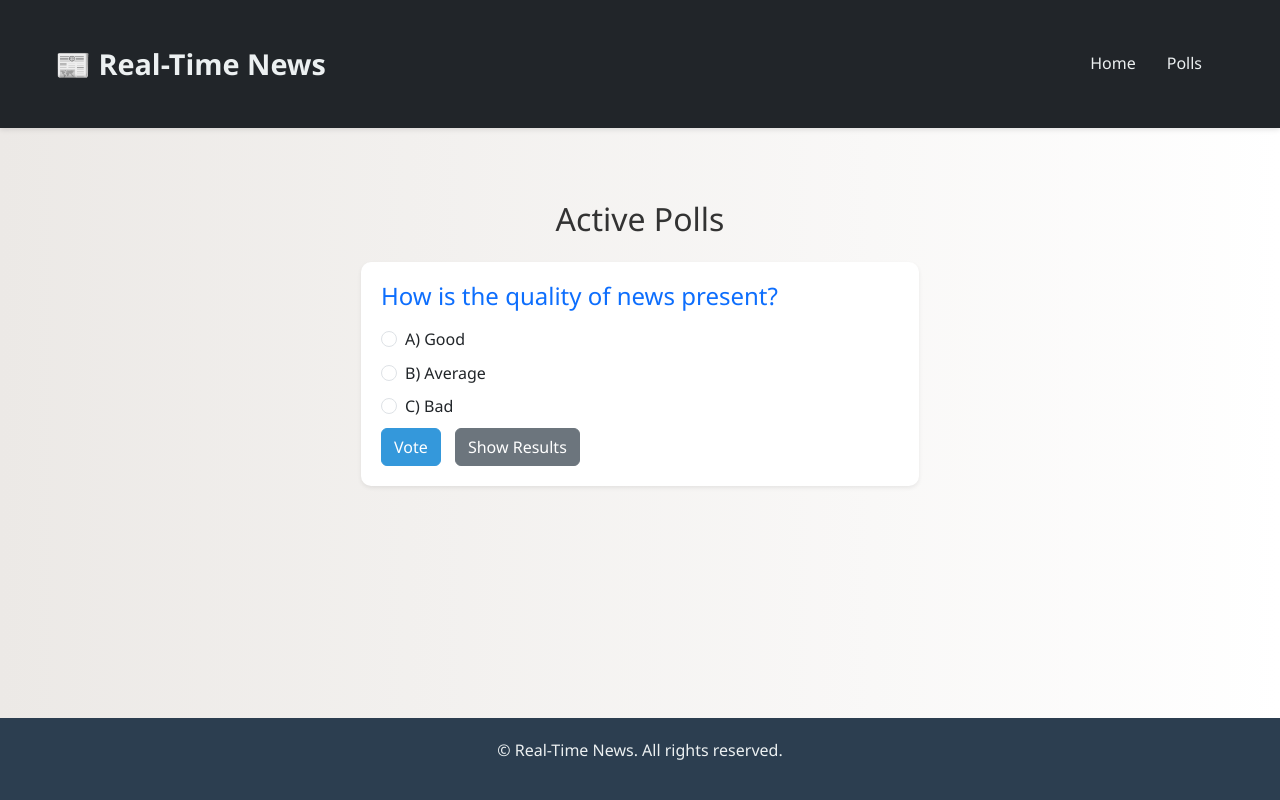
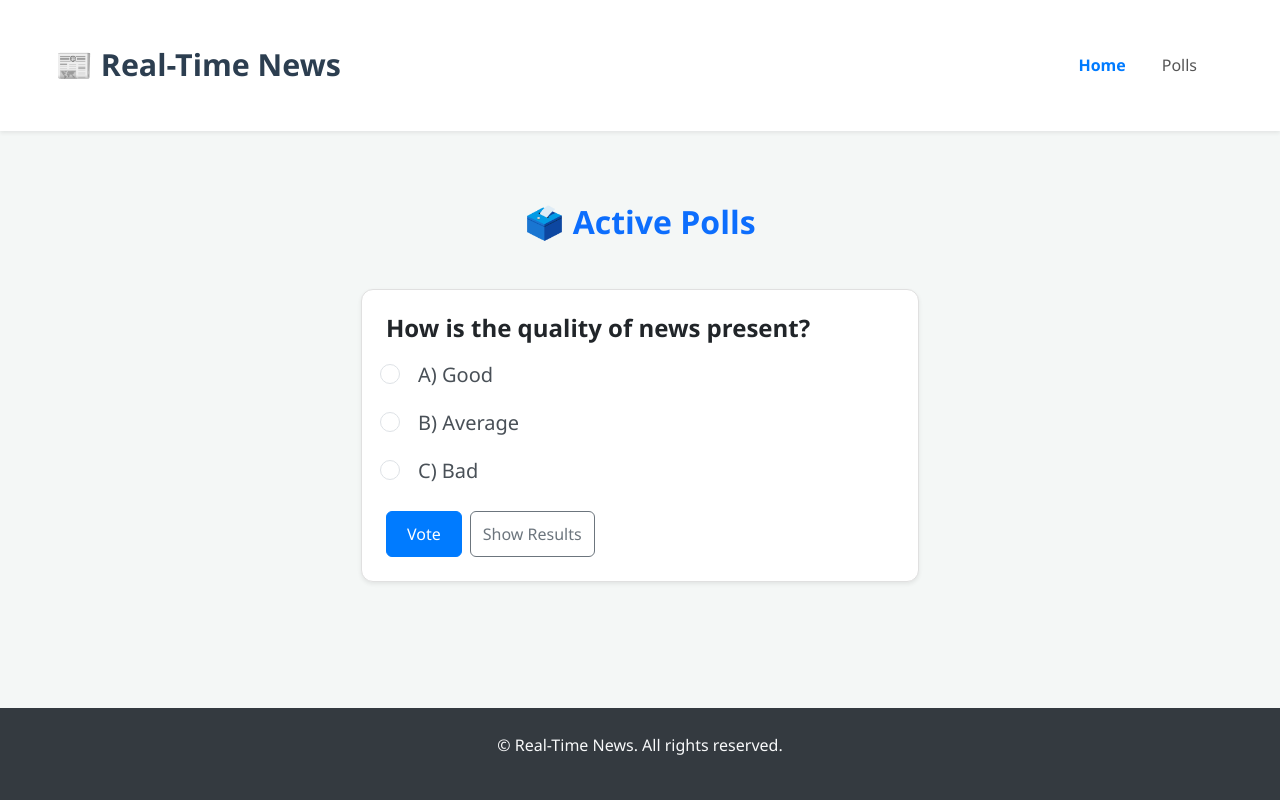
Before and after one commit to HAcker-1unoff-off/PBL, a Django app: page /polls/ in a window 1280 px wide. Run offline with Django 5.2, Linux system fonts and the light colour scheme; data comes from the database, SQL or seed files in the repository; data that the repository does not hold is empty; some libraries are stand-ins or nearby versions.

Commit message:
Seventh Instance

```diff
--- a/newsapp/static/css/style.css
+++ b/newsapp/static/css/style.css
@@ -1,6 +1,6 @@
 body {
     font-family: 'Segoe UI', Tahoma, Geneva, Verdana, sans-serif;
-    background: linear-gradient(to right, #ece9e6, #ffffff);
+    background: #f4f7f6;
     color: #333;
     line-height: 1.6;
     margin: 0;
@@ -17,121 +17,171 @@ body {
 }
 
 .navbar {
-    background-color: #2c3e50;
+    background-color: #ffffff;
     padding: 1rem 0;
-    box-shadow: 0 2px 5px rgba(0, 0, 0, 0.1);
-    margin-bottom: 20px;
+    box-shadow: 0 2px 8px rgba(0, 0, 0, 0.08);
+    margin-bottom: 30px;
 }
 
 .navbar-brand {
-    color: #ecf0f1;
-    font-weight: bold;
-    font-size: 1.8rem;
+    color: #2c3e50;
+    font-weight: 600;
+    font-size: 1.9rem;
     transition: color 0.3s ease;
 }
 
 .navbar-brand:hover {
-    color: #3498db;
+    color: #007bff;
 }
 
 .navbar-nav .nav-link {
-    color: #ecf0f1;
-    margin-right: 15px;
-    transition: color 0.3s ease;
+    color: #555;
+    margin-right: 20px;
+    font-weight: 500;
+    transition: color 0.3s ease, transform 0.2s ease-out;
 }
 
 .navbar-nav .nav-link:hover {
-    color: #3498db;
+    color: #007bff;
+    transform: translateY(-2px);
+}
+
+.navbar-nav .nav-link.active {
+    color: #007bff;
+    font-weight: 700;
+}
+
+
+
+.card {
+    border: 1px solid #e0e0e0;
+    border-radius: 12px;
+    box-shadow: 0 5px 15px rgba(0, 0, 0, 0.07);
+    transition: transform 0.3s ease, box-shadow 0.3s ease;
+    margin-bottom: 25px;
+    overflow: hidden;
+    background-color: #ffffff;
+}
+
+.card:hover {
+    transform: translateY(-5px);
+    box-shadow: 0 8px 25px rgba(0, 0, 0, 0.1);
+}
+
+.card-img-top {
+    border-top-left-radius: 12px;
+    border-top-right-radius: 12px;
+    width: 100%;
+    height: 220px;
+    object-fit: cover;
+}
+
+.card-body {
+    padding: 25px;
+}
+
+.card-title {
+    font-size: 1.6rem;
+    color: #343a40;
+    margin-bottom: 12px;
+    font-weight: 600;
+}
+
+.card-text {
+    font-size: 1rem;
+    color: #555;
+}
+
+.card-footer {
+    background-color: #f9f9f9;
+    border-top: 1px solid #e9ecef;
+    padding: 15px 25px;
+    font-size: 0.9rem;
+    color: #6c757d;
+}
+
+.btn-primary {
+    background-color: #007bff;
+    border-color: #007bff;
+    padding: 10px 20px;
+    font-weight: 500;
+    transition: background-color 0.2s ease, border-color 0.2s ease, transform 0.2s ease;
+}
+
+.btn-primary:hover {
+    background-color: #0056b3;
+    border-color: #0056b3;
+    transform: translateY(-1px);
+}
+
+.btn-secondary {
+    background-color: #6c757d;
+    border-color: #6c757d;
+    padding: 10px 20px;
+    font-weight: 500;
+    transition: background-color 0.2s ease, border-color 0.2s ease, transform 0.2s ease;
+}
+
+.btn-secondary:hover {
+    background-color: #545b62;
+    border-color: #545b62;
+    transform: translateY(-1px);
+}
+
+.footer {
+    background-color: #343a40;
+    color: #f8f9fa;
+    text-align: center;
+    padding: 25px 0;
+    margin-top: auto;
+    width: 100%;
+}
+
+.poll-form .form-check-label {
+    font-size: 1.05rem;
+    color: #495057;
 }
 
 .poll-form .btn {
     margin-right: 10px;
 }
 
-.results-container li {
-    padding: 8px 0;
-    border-bottom: 1px solid #eee;
+.results-container {
+     background-color: #f8f9fa;
+     border-radius: 8px;
 }
 
-.results-container li:last-child {
-    border-bottom: none;
+.results-container h6 {
+    color: #007bff;
+    font-weight: 600;
 }
 
-.card {
-    border: none;
-    border-radius: 10px;
-    box-shadow: 0 4px 15px rgba(0, 0, 0, 0.1);
-    transition: transform 0.3s ease, box-shadow 0.3s ease;
-    margin-bottom: 20px;
-    overflow: hidden;
-}
-
-.card:hover {
-    transform: translateY(-5px);
-    box-shadow: 0 6px 20px rgba(0, 0, 0, 0.15);
-}
-
-.card-img-top {
-    border-top-left-radius: 10px;
-    border-top-right-radius: 10px;
-    width: 100%;
-    height: 200px;
-    object-fit: cover;
-}
-
-.card-body {
-    padding: 20px;
-}
-
-.card-title {
-    font-size: 1.5rem;
-    color: #2c3e50;
-    margin-bottom: 10px;
-}
-
-.card-text {
-    font-size: 0.95rem;
-    color: #666;
-}
-
-.card-footer {
-    background-color: #f8f9fa;
-    border-top: 1px solid #eee;
-    padding: 15px 20px;
-    font-size: 0.85rem;
-    color: #777;
-}
-
-.btn-primary {
-    background-color: #3498db;
-    border-color: #3498db;
-    transition: background-color 0.3s ease;
-}
-
-.btn-primary:hover {
-    background-color: #2980b9;
-    border-color: #2980b9;
-}
-
-.footer {
-    background-color: #2c3e50;
-    color: #ecf0f1;
-    text-align: center;
-    padding: 20px 0;
-    margin-top: auto;
-    width: 100%;
+.results-container .list-group-item {
+    background-color: transparent;
+    border-color: #e0e0e0;
 }
 
 @media (max-width: 768px) {
     .navbar-brand {
-        font-size: 1.5rem;
+        font-size: 1.7rem;
     }
 
     .navbar-nav .nav-link {
         margin-right: 0;
         text-align: center;
+        padding: 10px 0;
     }
 
+    .card-img-top {
+        height: 200px;
+    }
+
+    .card-title {
+        font-size: 1.4rem;
+    }
+}
+
+@media (max-width: 576px) {
     .card-img-top {
         height: 180px;
     }
@@ -139,18 +189,12 @@ body {
     .card-title {
         font-size: 1.3rem;
     }
-}
 
-@media (max-width: 576px) {
-    .card-img-top {
-        height: 150px;
+    .card-body {
+        padding: 20px;
     }
 
-    .card-title {
-        font-size: 1.2rem;
-    }
-
-    .card-body {
-        padding: 15px;
+    .footer {
+        padding: 20px 0;
     }
 }
--- a/newsapp/templates/newsapp/index.html
+++ b/newsapp/templates/newsapp/index.html
@@ -11,8 +11,8 @@
     <script src="https://code.jquery.com/jquery-3.6.4.min.js"></script>
 </head>
 
-<body class="bg-light">
-    <nav class="navbar navbar-expand-lg navbar-dark bg-dark mb-4">
+<body class="d-flex flex-column min-vh-100">
+    <nav class="navbar navbar-expand-lg navbar-light bg-white shadow-sm mb-4">
         <div class="container">
             <a class="navbar-brand" href="{% url 'index' %}">📰 Real-Time News</a>
             <button class="navbar-toggler" type="button" data-bs-toggle="collapse" data-bs-target="#navbarNav" aria-controls="navbarNav" aria-expanded="false" aria-label="Toggle navigation">
@@ -21,7 +21,7 @@
             <div class="collapse navbar-collapse" id="navbarNav">
                 <ul class="navbar-nav ms-auto">
                     <li class="nav-item">
-                        <a class="nav-link" href="{% url 'index' %}">Home</a>
+                        <a class="nav-link active" href="{% url 'index' %}">Home</a>
                     </li>
                     <li class="nav-item">
                         <a class="nav-link" href="{% url 'poll_list' %}">Polls</a>
@@ -47,7 +47,7 @@
         <p>No news available.</p>
         {% endif %}
         {% endcomment %}
-        <div id="news-container" class="row gy-3"></div>
+        <div id="news-container" class="row gy-4"></div>
         {% endblock %}
     </div>
     <script>
@@ -57,17 +57,18 @@
                 let container = $("#news-container");
                 container.empty();
                 if (articles.length === 0) {
-                    container.append('<div class="col-12"><p class="text-center text-muted">No news available.</p></div>');
+                    container.append('<div class="col-12"><p class="text-center text-muted fs-5">No news available.</p></div>');
                 } else {
                     articles.forEach(article => {
                         let card = `
                             <div class="col-md-6 col-lg-4">
                                 <div class="card h-100">
-                                    <img src="${article.urlToImage || 'https://via.placeholder.com/400x200.png?text=No+Image'}" class="card-img-top" alt="${article.title || 'News image'}" onerror="this.onerror=null;this.src='https://via.placeholder.com/400x200.png?text=Image+Not+Found';">
+                                    <img src="${article.urlToImage || 'https://via.placeholder.com/400x220.png?text=No+Image+Available'}" class="card-img-top" alt="${article.title || 'News image'}" onerror="this.onerror=null;this.src='https://via.placeholder.com/400x220.png?text=Image+Not+Found';">
                                     <div class="card-body">
                                         <h5 class="card-title">${article.title}</h5>
-                                        <p class="card-text"><small class="text-muted">${article.source || 'N/A'}</small></p>
-                                        <a href="${article.url}" class="btn btn-primary btn-sm mt-auto" target="_blank">Read more</a>
+                                        <p class="card-text text-muted mb-2"><small>${article.source || 'N/A'}</small></p>
+                                        <p class="card-text mb-auto">${article.description ? article.description.substring(0, 100) + '...' : 'No description available.'}</p>
+                                        <a href="${article.url}" class="btn btn-primary btn-sm mt-3" target="_blank">Read more</a>
                                     </div>
                                 </div>
                             </div>`;
@@ -79,9 +80,9 @@
 
         fetchNews();
         setInterval(fetchNews, 300000);
-        document.getElementById("current-year").textContent = new Date().getFullYear();
+        if(document.getElementById("current-year")) {document.getElementById("current-year").textContent = new Date().getFullYear();}
     </script>
-    <footer class="footer">
+    <footer class="footer mt-auto">
         <p>&copy; <span id="current-year"></span> Real-Time News. All rights reserved.</p>
     </footer>
 </body>
--- a/newsapp/templates/newsapp/polls.html
+++ b/newsapp/templates/newsapp/polls.html
@@ -3,29 +3,35 @@
 
 {% block content %}
 <div class="container mt-4">
-    <h2 class="text-center mb-4">Active Polls</h2>
-    <div id="polls-container" class="row justify-content-center">
+    <h2 class="text-center mb-5 fw-bold text-primary">🗳️ Active Polls</h2>
+    <div id="polls-container" class="row justify-content-center gy-4">
         {% for poll in polls %}
         <div class="col-md-8 col-lg-6 mb-4">
             <div class="card shadow-sm">
-                <div class="card-body">
-                    <h5 class="card-title text-primary mb-3">{{ poll.question }}</h5>
+                <div class="card-body p-4">
+                    <h5 class="card-title text-dark mb-3 fs-4">{{ poll.question }}</h5>
                     <form class="poll-form" data-poll-id="{{ poll.id }}">
                         {% csrf_token %}
                         {% for choice in poll.choices.all %}
-                        <div class="form-check mb-2">
-                            <input class="form-check-input" type="radio" name="choice" value="{{ choice.id }}" id="choice{{ choice.id }}">
-                            <label class="form-check-label" for="choice{{ choice.id }}">
+                        <div class="form-check mb-3">
+                            <input class="form-check-input fs-5" type="radio" name="choice" value="{{ choice.id }}" id="choice{{ choice.id }}">
+                            <label class="form-check-label fs-5 ms-2" for="choice{{ choice.id }}">
                                 {{ choice.choice_text }}
                             </label>
                         </div>
                         {% endfor %}
-                        <button type="submit" class="btn btn-primary">Vote</button>
-                        <button type="button" class="btn btn-secondary show-results" data-poll-id="{{ poll.id }}">Show Results</button>
+                        <div class="d-flex justify-content-start mt-4">
+                            <button type="submit" class="btn btn-primary me-2">Vote</button>
+                            <button type="button" class="btn btn-outline-secondary show-results" data-poll-id="{{ poll.id }}">Show Results</button>
+                        </div>
                     </form>
-                    <div class="results-container mt-3 p-3 border rounded bg-light" id="results-{{ poll.id }}" style="display: none;"></div>
+                    <div class="results-container mt-4 p-3 border rounded bg-light" id="results-{{ poll.id }}" style="display: none;"></div>
                 </div>
             </div>
+        </div>
+        {% empty %}
+        <div class="col-12">
+            <p class="text-center text-muted fs-5">There is no active polls at the moment. Check back later!</p>
         </div>
         {% endfor %}
     </div>
@@ -52,7 +58,7 @@ $(document).ready(function() {
                 'csrfmiddlewaretoken': form.find('[name=csrfmiddlewaretoken]').val()
             },
             success: function(response) {
-                alert('Vote recorded successfully!');
+                alert('Your vote has been recorded successfully!');
                 showResults(pollId);
             },
             error: function(xhr) {
@@ -69,18 +75,18 @@ $(document).ready(function() {
     function showResults(pollId) {
         $.get(`/poll/${pollId}/results/`, function(data) {
             const resultsContainer = $(`#results-${pollId}`);
-            let resultsHtml = '<h6>Results:</h6><ul class="list-group">';
+            let resultsHtml = '<h6 class="mb-3">Results:</h6><ul class="list-group list-group-flush">';
 
             data.results.forEach(result => {
                 resultsHtml += `
                     <li class="list-group-item d-flex justify-content-between align-items-center">
                         ${result.choice}
-                        <span class="badge bg-primary rounded-pill">${result.votes}</span>
+                        <span class="badge bg-primary rounded-pill fs-6">${result.votes}</span>
                     </li>`;
             });
 
             resultsHtml += '</ul>';
-            resultsContainer.html(resultsHtml).show();
+            resultsContainer.html(resultsHtml).slideDown();
         });
     }
 });
```
